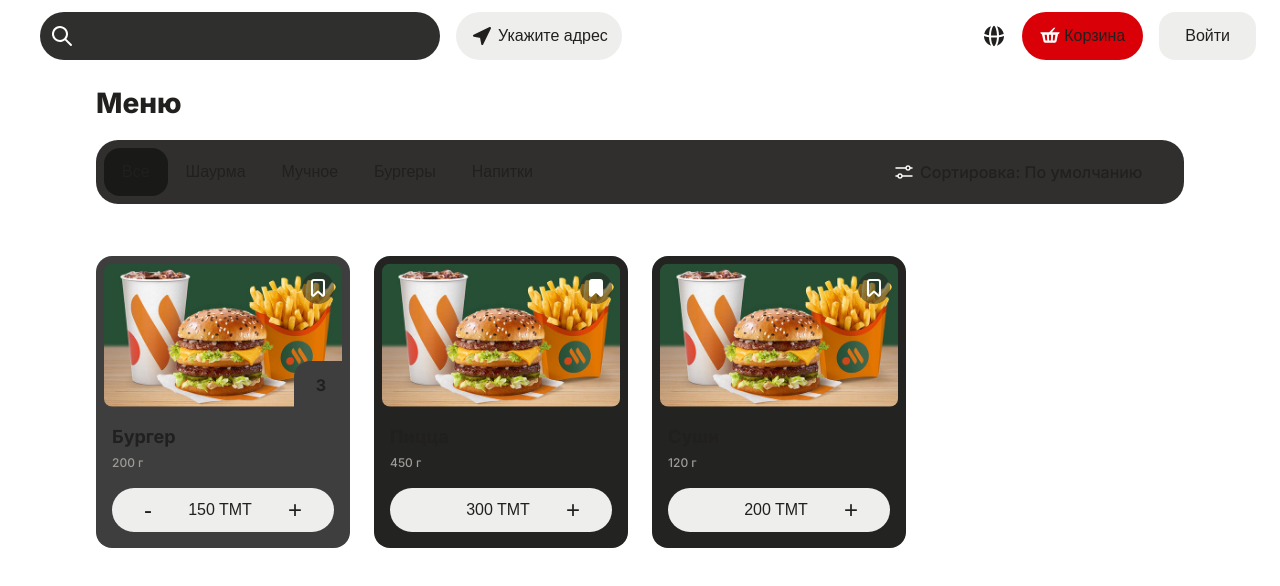
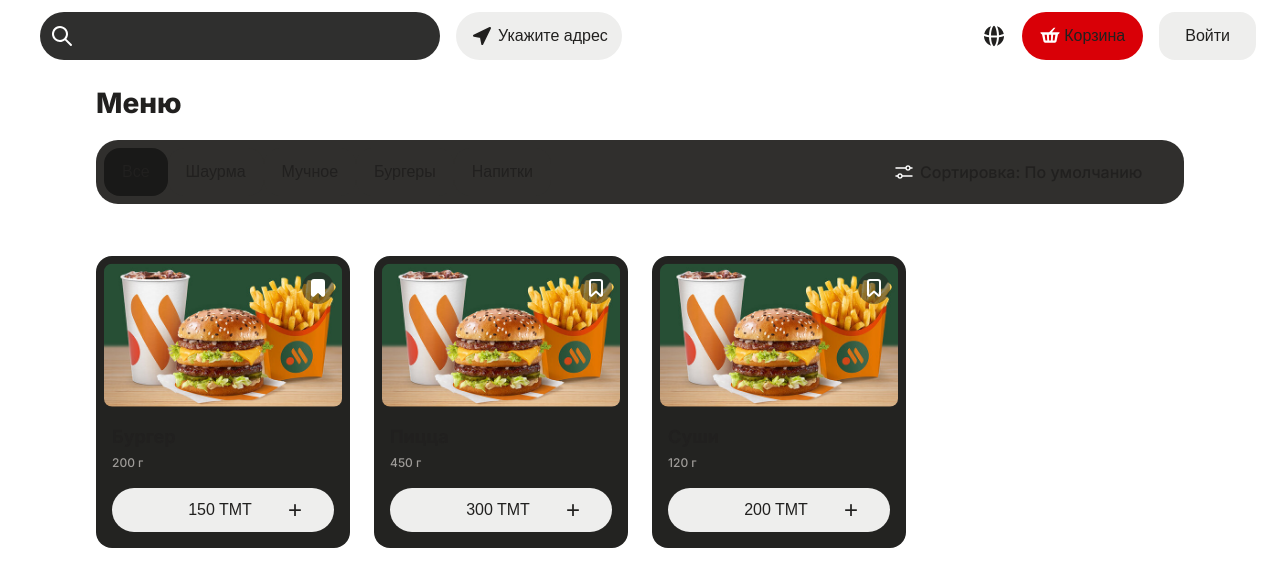
Before and after one commit to RaiseOnce/my-cafe, a Next.js app: page / in a window 1280 px wide. Shown: the top 586 px of the page. Built offline with nearby package versions, Linux system fonts and the light colour scheme.

Commit message:
zustand adds

```diff
--- a/package.json
+++ b/package.json
@@ -13,7 +13,8 @@
     "next": "15.5.3",
     "react": "19.1.0",
     "react-dom": "19.1.0",
-    "sass": "^1.92.1"
+    "sass": "^1.92.1",
+    "zustand": "^5.0.8"
   },
   "devDependencies": {
     "@eslint/eslintrc": "^3",
--- a/src/app/page.tsx
+++ b/src/app/page.tsx
@@ -1,8 +1,51 @@
+'use client'
+import { useEffect } from 'react'
 import styles from './page.module.scss'
 import Categories from '@/components/Categories/Categories'
 import ProductCards from '@/components/ProductCards/ProductCards'
+import { useProductStore } from '@/store/useProductStore'
+import burgerImg from '@/assets/burger.jpg'
 
 export default function Home() {
+  const { products, setProducts } = useProductStore()
+
+  useEffect(() => {
+    if (products.length === 0) {
+      setProducts([
+        {
+          id: 1,
+          name: 'Бургер',
+          weight: '200 г',
+          price: 150,
+          image: burgerImg,
+          link: '/burgers/burger',
+          count: 0,
+          bookmark: true,
+        },
+        {
+          id: 2,
+          name: 'Пицца',
+          weight: '450 г',
+          price: 300,
+          image: burgerImg,
+          link: '/pizzas/pizza',
+          count: 0,
+          bookmark: false,
+        },
+        {
+          id: 3,
+          name: 'Суши',
+          weight: '120 г',
+          price: 200,
+          image: burgerImg,
+          link: '/sushi',
+          count: 0,
+          bookmark: false,
+        },
+      ])
+    }
+  }, [products, setProducts])
+
   return (
     <div className={styles.home}>
       <div className={styles.container}>
--- a/src/components/Header/Header.module.scss
+++ b/src/components/Header/Header.module.scss
@@ -240,7 +240,7 @@
   justify-content: space-between;
   background-color: inherit;
   border: none;
-  color: inherit;
+  color: #e0deda;
   font-size: 16px;
   cursor: pointer;
   border-radius: 0;
--- a/src/components/ProductCard/ProudctCard.tsx
+++ b/src/components/ProductCard/ProductCard.tsx
@@ -1,9 +1,12 @@
-import React from 'react'
+'use client'
+
+import React, { useState } from 'react'
 import Link from 'next/link'
 import Image, { StaticImageData } from 'next/image'
 import styles from './ProductCard.module.scss'
 import { Bookmark } from '@/assets/Bookmark'
 import { Button } from '@/ui/Button/Button'
+import { useProductStore } from '@/store/useProductStore'
 
 type Product = {
   id: number | string
@@ -11,9 +14,9 @@ type Product = {
   weight: string
   price: number
   image: StaticImageData | string
-  link?: string
-  bookmark?: boolean
-  count?: number
+  link: string
+  bookmark: boolean
+  count: number
 }
 
 type Props = {
@@ -21,11 +24,14 @@ type Props = {
 }
 
 export default function ProductCard({ product }: Props) {
+  const { increaseCount, decreaseCount } = useProductStore()
   return (
     <React.Fragment>
       <div className={styles.productCard}>
         <div
-          className={`${styles.inner} ${product.count && styles.innerActive}`}
+          className={`${styles.inner} ${
+            product.count > 0 ? styles.innerActive : ''
+          }`}
         >
           <Link href={product.link || '/'} className={styles.innerLink}>
             <div className={styles.imgWrapper}>
@@ -37,8 +43,10 @@ export default function ProductCard({ product }: Props) {
                 width={0}
                 height={0}
               />
-              {product.count && (
+              {product.count > 0 ? (
                 <div className={styles.counter}>{product.count}</div>
+              ) : (
+                ''
               )}
               <div className={styles.bookmark}>
                 <Bookmark
@@ -59,11 +67,17 @@ export default function ProductCard({ product }: Props) {
                 className={`${styles.minus} ${
                   product.count && styles.minusActive
                 }`}
+                onClick={() => decreaseCount(product.id)}
               >
                 -
               </span>
               <div className={styles.price}>{product.price} TMT</div>
-              <span className={styles.plus}>+</span>
+              <span
+                className={styles.plus}
+                onClick={() => increaseCount(product.id)}
+              >
+                +
+              </span>
             </Button>
           </div>
         </div>
--- a/src/components/ProductCards/ProductCards.tsx
+++ b/src/components/ProductCards/ProductCards.tsx
@@ -1,35 +1,11 @@
-import ProductCard from '../ProductCard/ProudctCard'
+'use client'
+import { useProductStore } from '@/store/useProductStore'
+import ProductCard from '../ProductCard/ProductCard'
 import styles from './ProductCards.module.scss'
-import burgerImg from '../../assets/burger.jpg'
-
-const products = [
-  {
-    id: 1,
-    name: 'Бургер',
-    weight: '200 г',
-    price: 150,
-    image: burgerImg,
-    link: '/product/burger',
-    count: 3,
-  },
-  {
-    id: 2,
-    name: 'Пицца',
-    weight: '450 г',
-    price: 300,
-    image: burgerImg,
-    bookmark: true,
-  },
-  {
-    id: 3,
-    name: 'Суши',
-    weight: '120 г',
-    price: 200,
-    image: burgerImg,
-  },
-]
 
 export default function ProductCards() {
+  const { products } = useProductStore()
+
   return (
     <div className={styles.productCards}>
       {products.map((item) => (
--- /dev/null
+++ b/src/store/useProductStore.ts
@@ -0,0 +1,39 @@
+import { create } from 'zustand'
+import { StaticImageData } from 'next/image'
+
+export type Product = {
+  id: number | string
+  name: string
+  weight: string
+  price: number
+  image: StaticImageData | string
+  link: string
+  bookmark: boolean
+  count: number
+}
+
+type ProductState = {
+  products: Product[]
+  setProducts: (products: Product[]) => void
+  increaseCount: (id: Product['id']) => void
+  decreaseCount: (id: Product['id']) => void
+}
+
+export const useProductStore = create<ProductState>((set) => ({
+  products: [],
+  setProducts: (products) => set({ products }),
+
+  increaseCount: (id) =>
+    set((state) => ({
+      products: state.products.map((p) =>
+        p.id === id ? { ...p, count: p.count + 1 } : p
+      ),
+    })),
+
+  decreaseCount: (id) =>
+    set((state) => ({
+      products: state.products.map((p) =>
+        p.id === id ? { ...p, count: Math.max(p.count - 1, 0) } : p
+      ),
+    })),
+}))
```
Also changed, not shown: src/store/useCatalogStore.ts (added, +15 -0 lines), 1 other file (tests, documents, lock files or other folders).
